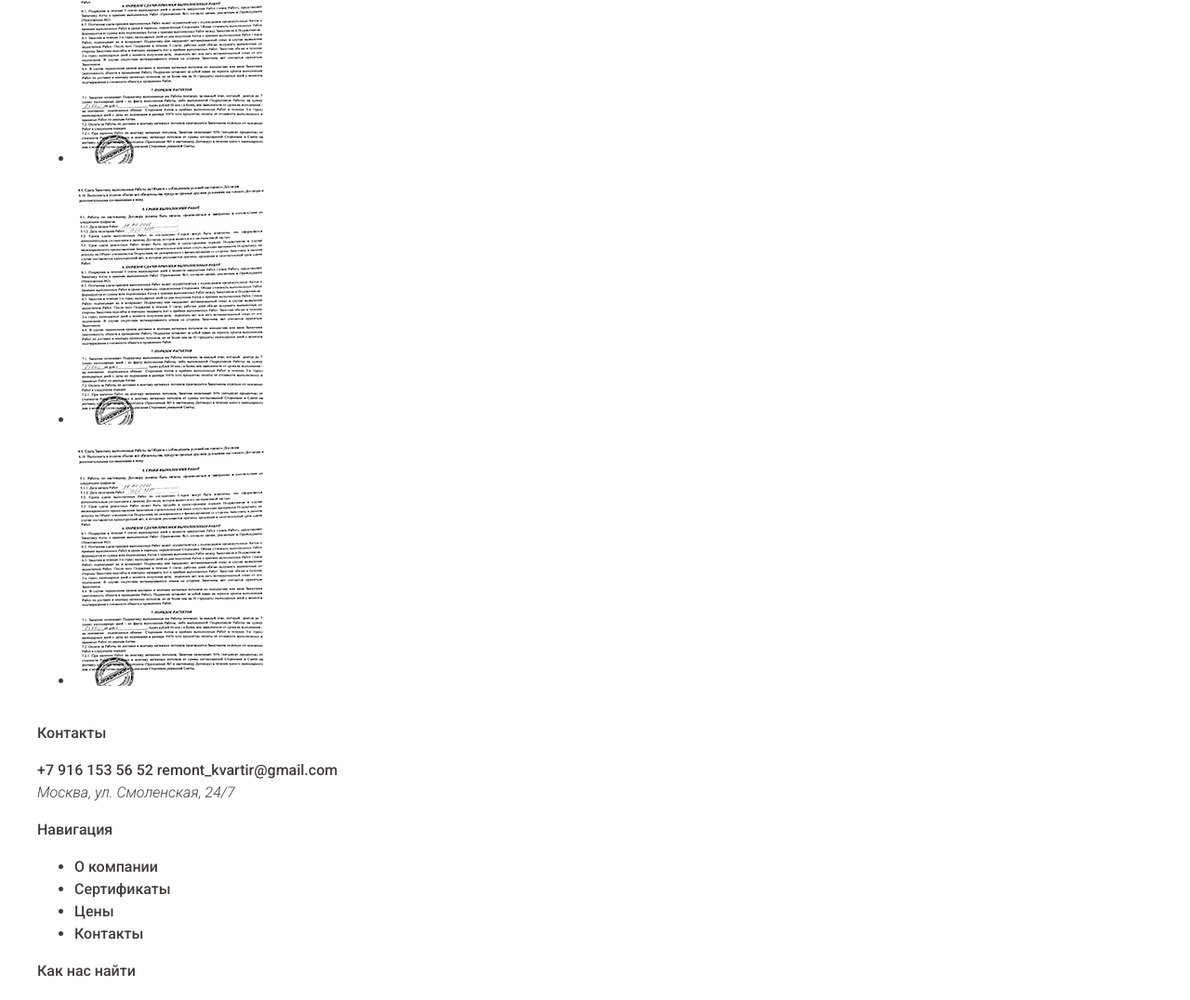
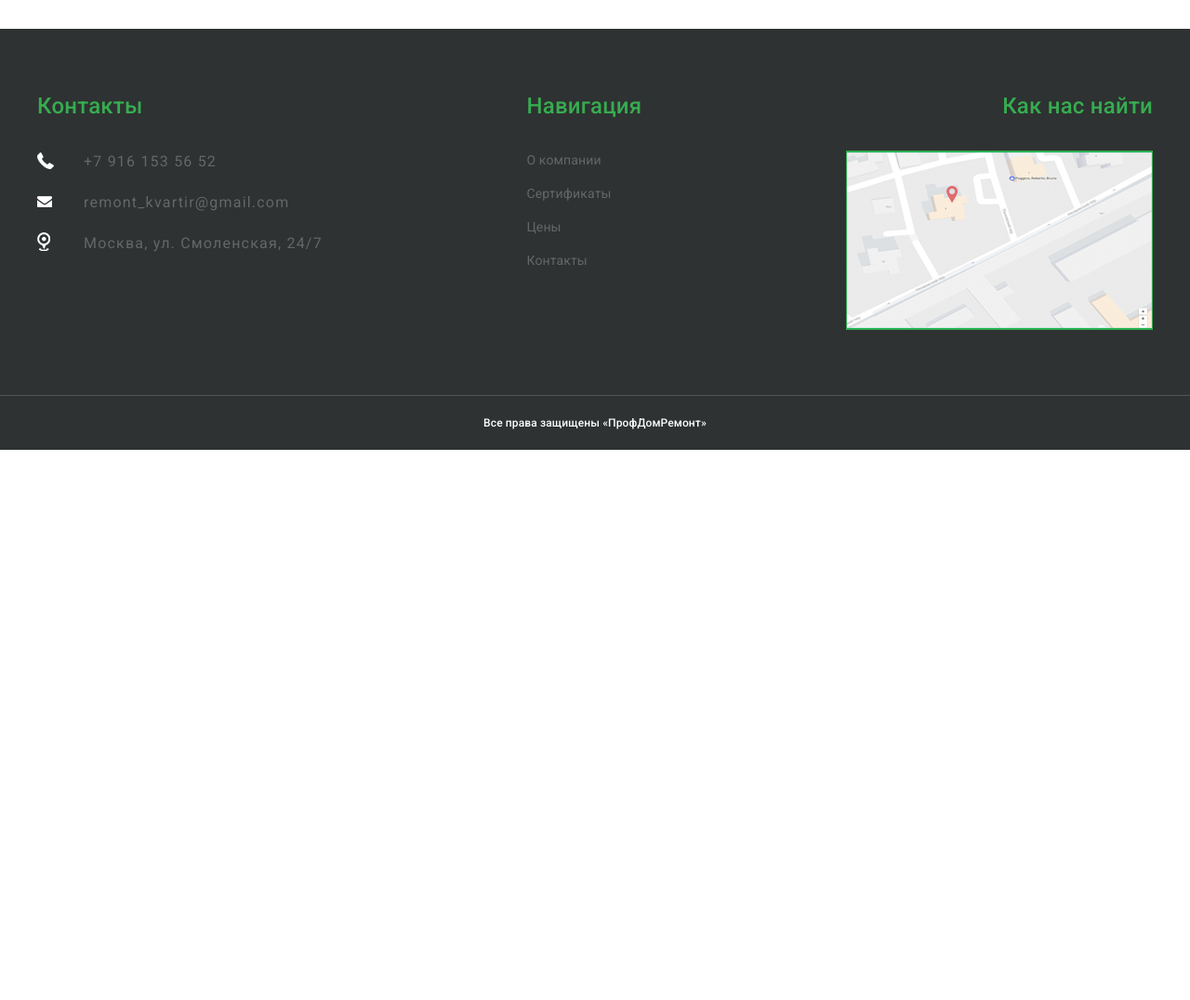
Before and after one commit to Verta-master/profdom, a plain HTML site: page index.html in a window 1280 px wide. Shown: the part 6764-7840 px from the top of the page at 93% size. After the commit the page ends 7248 px from the top, so only its background shows below. Drawn offline with nearby package versions, Linux system fonts and the light colour scheme.

Commit message:
Update 2019-01-25T12:17:19.106Z

```diff
--- a/css/style.css
+++ b/css/style.css
@@ -429,6 +429,9 @@ button {
   padding: 0;
   cursor: pointer;
   background-color: rgba(255, 255, 255, 0);
+}
+address {
+  font-style: normal;
 }
 .wrapper {
   width: 1240px;
@@ -1297,3 +1300,166 @@ button {
   -webkit-transform: rotate(180deg);
           transform: rotate(180deg);
 }
+.docs {
+  padding-top: 70px;
+  padding-bottom: 35px;
+}
+.docs .title::before {
+  width: 270px;
+}
+.docs__list {
+  margin: 0;
+  padding: 0;
+  list-style: none;
+  display: -webkit-box;
+  display: -ms-flexbox;
+  display: flex;
+  -ms-flex-wrap: wrap;
+      flex-wrap: wrap;
+  -webkit-box-pack: start;
+      -ms-flex-pack: start;
+          justify-content: flex-start;
+}
+.docs__item {
+  position: relative;
+  display: -webkit-box;
+  display: -ms-flexbox;
+  display: flex;
+  -webkit-box-pack: center;
+      -ms-flex-pack: center;
+          justify-content: center;
+  -webkit-box-align: center;
+      -ms-flex-align: center;
+          align-items: center;
+  width: 218px;
+  margin-right: 107px;
+  margin-bottom: 20px;
+  border: 2px solid #e4dc0a;
+}
+.docs__item:nth-child(4n) {
+  margin-right: 0;
+}
+.docs__item::before {
+  content: "пример";
+  position: absolute;
+  top: 50%;
+  left: 50%;
+  -webkit-transform: translate(-50%, -50%) rotate(45deg);
+          transform: translate(-50%, -50%) rotate(45deg);
+  color: #37ac50;
+  font-size: 24px;
+  font-weight: 900;
+  letter-spacing: 0.3em;
+}
+.footer {
+  color: #fff;
+  background-color: #2e3232;
+}
+.footer__bottom {
+  padding-top: 20px;
+  padding-bottom: 20px;
+  text-align: center;
+  font-size: 12px;
+  letter-spacing: 0.01em;
+  border-top: 1px solid rgba(219, 219, 219, 0.2);
+}
+.footer__top {
+  display: -webkit-box;
+  display: -ms-flexbox;
+  display: flex;
+  -webkit-box-pack: justify;
+      -ms-flex-pack: justify;
+          justify-content: space-between;
+  -webkit-box-align: start;
+      -ms-flex-align: start;
+          align-items: flex-start;
+  padding-top: 65px;
+  padding-bottom: 70px;
+}
+.footer__map {
+  width: 330px;
+  min-height: 191px;
+  background-image: url(../img/images/map.jpg);
+  background-repeat: no-repeat;
+  background-size: cover;
+  background-position: center;
+  border: 1px solid #37ac50;
+}
+.footer__map iframe {
+  display: block;
+  border: 0;
+  width: 100%;
+  height: 191px;
+}
+.footer__title {
+  margin-top: 0;
+  margin-bottom: 30px;
+  font-size: 24px;
+  letter-spacing: 0.01em;
+  color: #37ac50;
+}
+.footer__title--right {
+  text-align: right;
+}
+.footer__list {
+  margin: 0;
+  padding: 0;
+  list-style: none;
+  font-size: 14px;
+  font-weight: 300;
+  letter-spacing: 0.01em;
+  color: #666666;
+}
+.footer__list li {
+  margin-bottom: 15px;
+}
+.footer__list a:hover,
+.footer__list a:active {
+  color: #fff;
+  text-decoration: underline;
+}
+.footer__block address,
+.footer__mail,
+.footer__phone {
+  position: relative;
+  display: block;
+  padding-left: 50px;
+  margin-bottom: 20px;
+  color: #666666;
+  font-weight: 300;
+  letter-spacing: 0.075em;
+}
+.footer__block address::before,
+.footer__mail::before,
+.footer__phone::before {
+  content: "";
+  position: absolute;
+  left: 0;
+  background-repeat: no-repeat;
+  background-size: contain;
+}
+.footer__phone::before {
+  top: 2px;
+  width: 18px;
+  height: 18px;
+  background-image: url(../img/icons/icon-phone.png);
+}
+.footer__mail::before {
+  top: 5px;
+  width: 16px;
+  height: 12px;
+  background-image: url(../img/icons/icon-mail.png);
+}
+.footer__block address::before {
+  top: 0;
+  width: 14px;
+  height: 20px;
+  background-image: url(../img/icons/icon-location.png);
+}
+.footer__mail:hover,
+.footer__phone:hover,
+.footer__mail:active,
+.footer__phone:active {
+  color: #fff;
+  text-decoration: underline;
+}
--- a/index.html
+++ b/index.html
@@ -557,9 +557,9 @@
         </ul>
       </div>
       <div class="footer__block">
-        <p class="footer__title">Как нас найти</p>
+        <p class="footer__title footer__title--right">Как нас найти</p>
         <div class="footer__map">
-
+          <iframe src="https://yandex.com/map-widget/v1/-/CBRLiVrEGB"></iframe>
         </div>
       </div>
     </div>
```
Also changed, not shown: css/style.min.css, img/icons/next-arrow.png.
